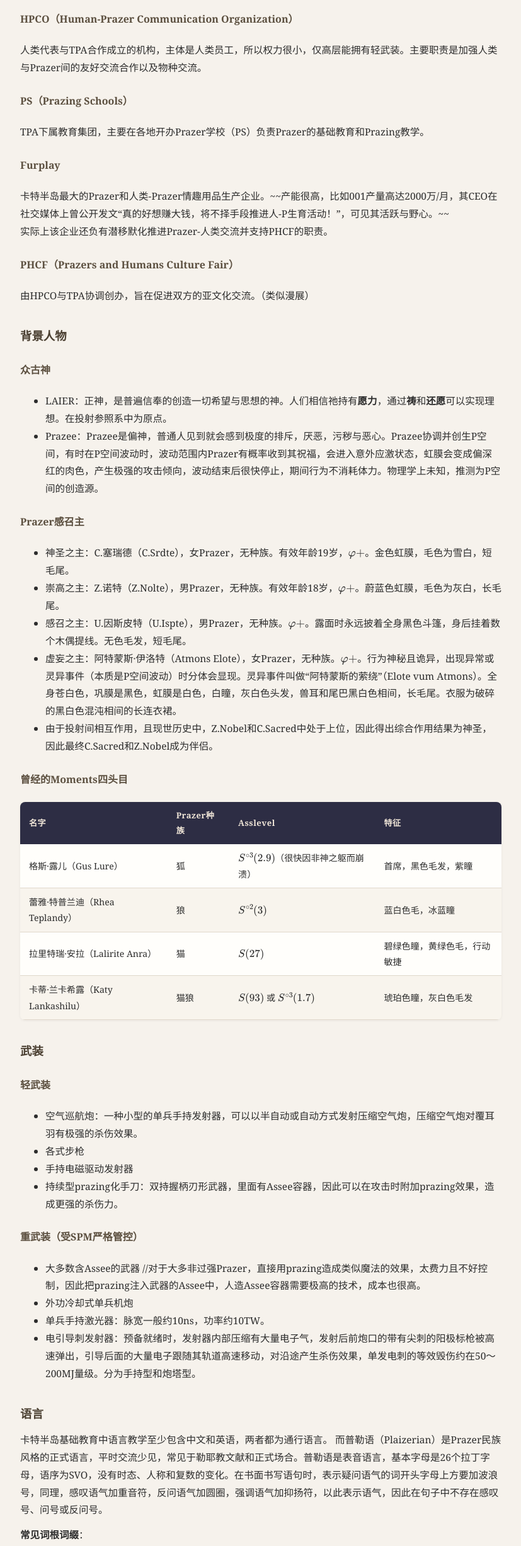
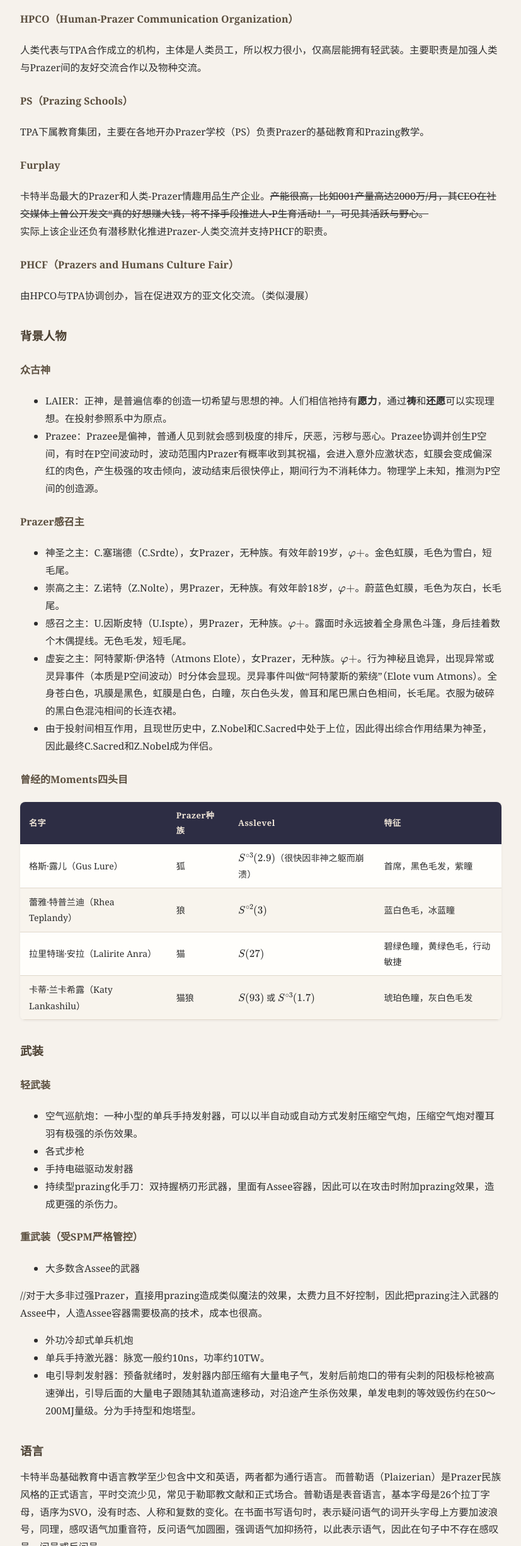
Before and after one commit to ZpycuA/The_World_Of_Praze, a plain HTML site: page index.html in a window 1280 px wide. Shown: the part 5098-7552 px from the top of the page at 63% size, without its empty margins (296-1123 px from the left). Drawn offline with nearby package versions, Linux system fonts and the light colour scheme.

Commit message:
Update index.html

```diff
--- a/index.html
+++ b/index.html
@@ -523,7 +523,7 @@ Prazer的两性生理差异不大。</p>
 <h4 id="psprazing-schools">PS（Prazing Schools）</h4>
 <p>TPA下属教育集团，主要在各地开办Prazer学校（PS）负责Prazer的基础教育和Prazing教学。</p>
 <h4 id="furplay">Furplay</h4>
-<p>卡特半岛最大的Prazer和人类-Prazer情趣用品生产企业。~~产能很高，比如001产量高达2000万/月，其CEO在社交媒体上曾公开发文“真的好想赚大钱，将不择手段推进人-P生育活动！”，可见其活跃与野心。~~<br>
+<p>卡特半岛最大的Prazer和人类-Prazer情趣用品生产企业。<del>产能很高，比如001产量高达2000万/月，其CEO在社交媒体上曾公开发文“真的好想赚大钱，将不择手段推进人-P生育活动！”，可见其活跃与野心。</del> <br>
 实际上该企业还负有潜移默化推进Prazer-人类交流并支持PHCF的职责。</p>
 <h4 id="phcfprazers-and-humans-culture-fair">PHCF（Prazers and Humans Culture Fair）</h4>
 <p>由HPCO与TPA协调创办，旨在促进双方的亚文化交流。（类似漫展）</p>
@@ -564,8 +564,10 @@ Prazer的两性生理差异不大。</p>
 </ul>
 <h4 id="重武装受spm严格管控">重武装（受SPM严格管控）</h4>
 <ul>
-<li>大多数含Assee的武器
-//对于大多非过强Prazer，直接用prazing造成类似魔法的效果，太费力且不好控制，因此把prazing注入武器的Assee中，人造Assee容器需要极高的技术，成本也很高。</li>
+<li>大多数含Assee的武器  </li>
+</ul>
+<p>//对于大多非过强Prazer，直接用prazing造成类似魔法的效果，太费力且不好控制，因此把prazing注入武器的Assee中，人造Assee容器需要极高的技术，成本也很高。  </p>
+<ul>
 <li>外功冷却式单兵机炮</li>
 <li>单兵手持激光器：脉宽一般约10ns，功率约10TW。</li>
 <li>电引导刺发射器：预备就绪时，发射器内部压缩有大量电子气，发射后前炮口的带有尖刺的阳极标枪被高速弹出，引导后面的大量电子跟随其轨道高速移动，对沿途产生杀伤效果，单发电刺的等效毁伤约在50～200MJ量级。分为手持型和炮塔型。</li>
@@ -1019,7 +1021,7 @@ Asslevel在11～100的Prazer约占20%，  </p>
 <li>其他中立或反派角色：</li>
 <li>一个尼珀斯尔的领导，男性人类，作为大boss，装备是一套先进的智能辅助全身外骨骼（也是游戏中高贵的Incredible级装备，能源是可以充电的电池，有一定寿命。整体防护能力很强，穿上去几乎刀枪不入，还能同时操控多种重武器，面罩防护能力也很强，而且有智能屏幕，用来辅助观察和提示，缺点是完全无法修补。）。战斗过程主要是进入他所领导的某1区域后，幽灵的进攻，导致各种爆炸，而该角色作为一个小女孩的父亲，小女孩在爆炸中受伤死亡，因此他和你们展开决斗，玩家或其他小队成员被其处决动画是用外骨骼掐死。击败后会让玩家选择是否杀死，如果杀死则可获得外骨骼，如果不杀死该角色会直接自爆，企图同归于尽，最后导致装备完全损坏。击败后如果在区域内乱逛，可以找到一个他的保险柜容器，里面有一幅画册，主要就是幼稚的画和小日记，都是他的女儿写的，而他作为父亲，上面也有一些暖心的批注，这是作为一个感动点。</li>
 <li><strong>黑奈 契</strong>：女狼Prazer，A=4，擅长使用一把短匕首，刀功非常强。也会使用一些热武器，但不熟练。她作为黑奈家族的最后种子率领一个小队在大陆各处奔走战斗渴望为家族复仇。性格冷漠、厌世。经常穿着蓝白色宝石点缀的。有些破碎的。整体为灰白色的长裙。冰蓝色瞳，181cm，19岁。只是一个普通小首领级别的反派角色。</li>
-<li><strong>二里缘 雪乃</strong>：女猫Prazer，A=10，大陆银行总经理。性格表面温和，实则恶劣戏谑且残忍，~~但对该角色口中常提到的主人十分温柔~~（小队几乎必然会去大陆银行办理存储仓库物品的业务，而在等待雪乃接待的时候。可以隐约听到该角色在电话中与主人交流），比较珍惜财产。茶色偏深蓝瞳，常穿一件茶色的开叉荷叶袖女仆装，178cm，27岁。该角色中立，和玩家也有一个类似好感度的评判性数值，好感度足够，有优惠和特殊互动，最高时甚至可以花钱让她以不同装扮和要求进行R18内容（因为她只想赚钱），因此有H内容。（如果玩家敢抢银行就等着被他们的重武装打爆啊，处决就是直接被用刀开膛）。十分重要~~（也是我最喜欢的角色之一）~~。</li>
+<li><strong>二里缘 雪乃</strong>：女猫Prazer，A=10，大陆银行总经理。性格表面温和，实则恶劣戏谑且残忍，<del>但对该角色口中常提到的主人十分温柔</del> （小队几乎必然会去大陆银行办理存储仓库物品的业务，而在等待雪乃接待的时候。可以隐约听到该角色在电话中与主人交流），比较珍惜财产。茶色偏深蓝瞳，常穿一件茶色的开叉荷叶袖女仆装，178cm，27岁。该角色中立，和玩家也有一个类似好感度的评判性数值，好感度足够，有优惠和特殊互动，最高时甚至可以花钱让她以不同装扮和要求进行R18内容（因为她只想赚钱），因此有H内容。（如果玩家敢抢银行就等着被他们的重武装打爆啊，处决就是直接被用刀开膛）。<del>十分重要（也是我最喜欢的角色之一）</del> 。</li>
 </ul>
 <h4>已构思流程、情节与结局</h4>
 <p>无论如何，为了通关，玩家应当会不断攻破尼珀斯尔的据点最后一个进攻点是沙城，这也是一个非常重要的选择枝，沙城已经破败了，但它是最后的尼珀斯尔聚集地。如果选择进攻小队，会发现到那里似乎没有人（但实则根据一些极其微小的细节，其实是可以判断这里有人的，但就算发现了这并不会改变之后的情节。这是真空城计。），晚上小队会在那驻扎，这时会选择是否派某一个人出去驻守，如果选择的话，出去驻守那个角色必定会死亡，无论是否选择驻守，半夜，小队都会被惊醒，发现外面来人了，外面的大量敌人和众武装，几乎是小队不可能战胜的，但如果玩家技术真的非常高超，歼灭了所有敌人，那么将会达成结局2（SE）；如果小队在沙城被歼灭，则会达成结局1（TE），之后如果再回到标题页面，会出现一段动画，就是自己原来小队驻扎点玻璃门被撞碎，被抄得一滩狼藉，然后作为标题页面背景。如果不选择进攻沙城，那么将会达成结局3（HE），小队将会金盆洗手，结算CG是角色们坐在车上一同出去兜风（在游戏途中死了的角色就不会出现在CG中）。如果独自一人达成了结局2以外的其他结局条件，则会触发结局4（SE）“孤独”。无论如何，通关后都会以结局CG播放，制作人员名单之后，是我讲述我自己心路历程的一大段话，此过程可以加速，同时还会播放多首音乐。</p>
```
